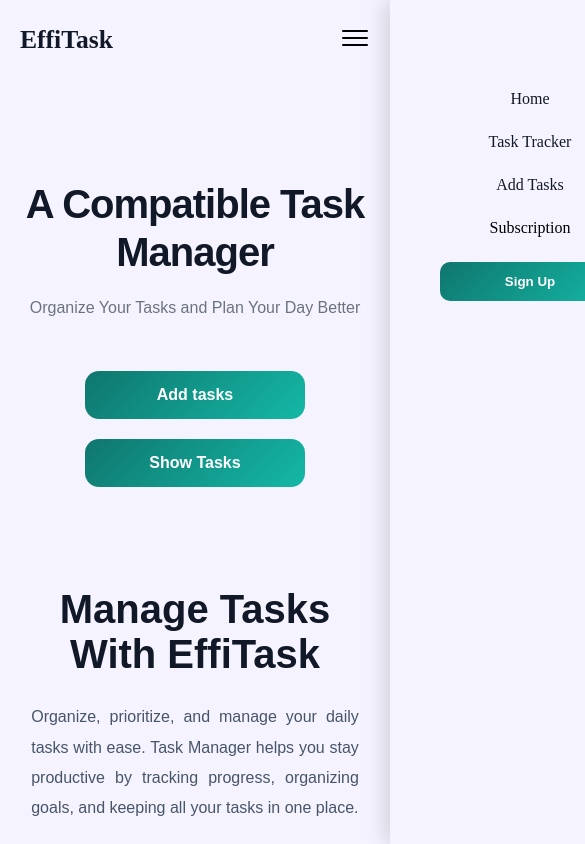
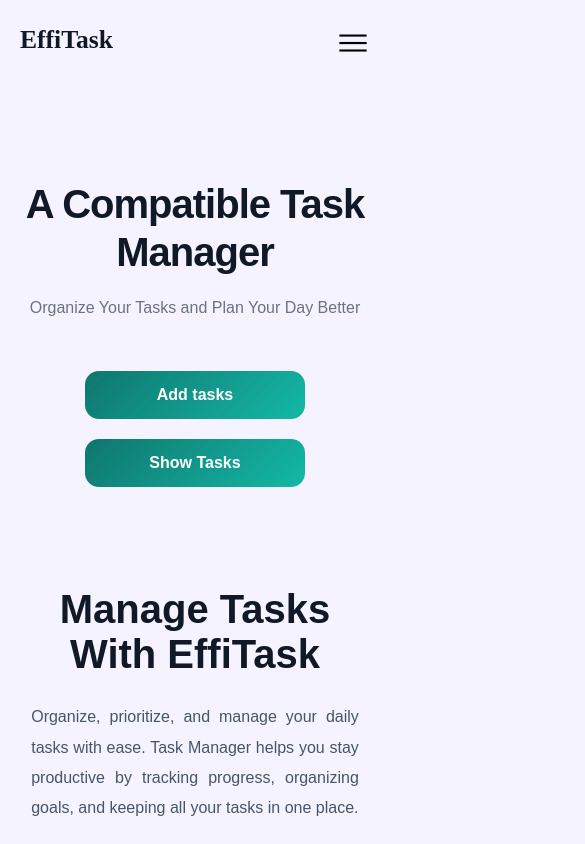
Before and after one commit to saregamamotive3-0021/effitask-smart-task, a React (Vite) app: page / in a window 390 px wide. Shown: the top 844 px of the page, 585 px wide, since content can reach past the window. Built offline with nearby package versions, Linux system fonts and the light colour scheme; a web font is replaced by a local one.

Commit message:
Update backend configuration

```diff
--- a/src/Components/Navbar/Navbar.css
+++ b/src/Components/Navbar/Navbar.css
@@ -101,60 +101,54 @@ a {
 }
 
 /* Mobile */
+
 @media (max-width:768px){
 
-    .nav-container{
-        padding:0 20px;
-        height:80px;
-        background:#F5F3FF;
-        position:sticky;
-        top:0;
-        z-index:1000;
-    }
+    .menu-icon{
+        display:flex;
+        align-items:center;
+        justify-content:center;
 
-    .menu-icon{
-        display:block;
-        position:relative;
-        z-index:2001;
+        position:fixed;
+        top:25px;
+        right:20px;
+
+        width:35px;
+        height:35px;
+
         cursor:pointer;
+        z-index:10002;
     }
 
     .menu-img{
-        width:30px;
-        height:30px;
+        width:32px;
+        height:32px;
     }
 
     .nav-ul{
         position:fixed;
+
         top:0;
-        right:-280px;
+        left:-100%;
 
-        width:280px;
+        width:100%;
         height:100vh;
 
-        margin:0;
-        padding:90px 0 0 0;
-        list-style:none;
-
         background:#F5F3FF;
-        box-shadow:-5px 0 20px rgba(0,0,0,.15);
 
         display:flex;
         flex-direction:column;
+        justify-content:center;
         align-items:center;
-        justify-content:flex-start;
 
-        gap:25px;
+        gap:35px;
 
-        transition:right .3s ease;
-        z-index:2000;
+        transition:left .35s ease;
+
+        z-index:10001;
     }
 
     .nav-ul.active{
-        right:0;
-    }
-
-    .btn-login{
-        width:180px;
+        left:0;
     }
 }
```
